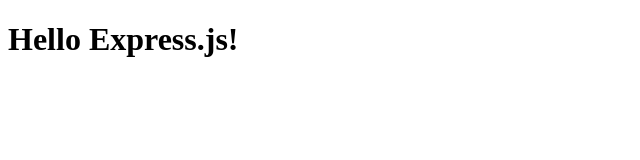
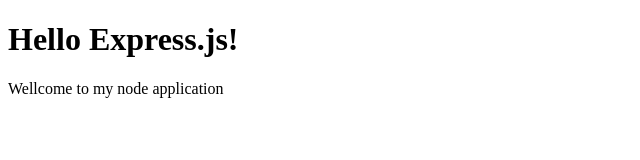
Before and after one commit to VladOvinnikov/web-server, a plain HTML site: page public/index.html in a window 1280 px wide. Shown: the whole page, without its empty margins (0-640 px from the left). Drawn offline with Linux system fonts and the light colour scheme.

Commit message:
Added new paragraf

```diff
--- a/public/index.html
+++ b/public/index.html
@@ -6,5 +6,6 @@
     </head>
     <body>
         <h1>Hello Express.js!</h1>
+        <p>Wellcome to my node application</p>
     </body>
 </html>
```
